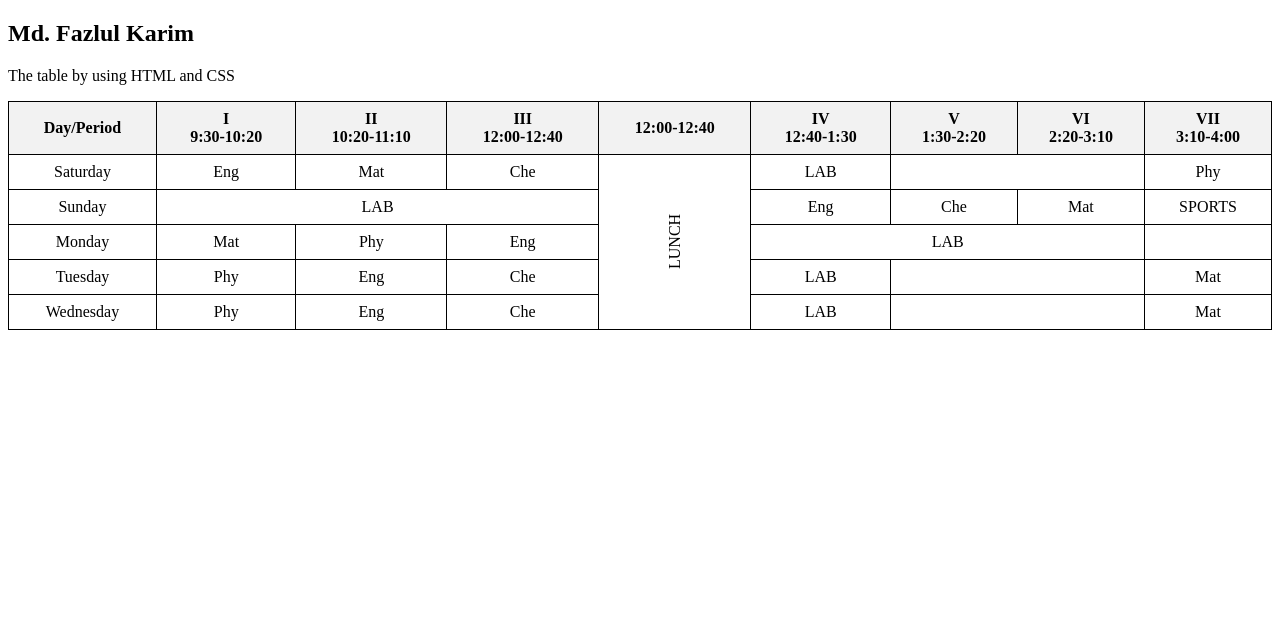
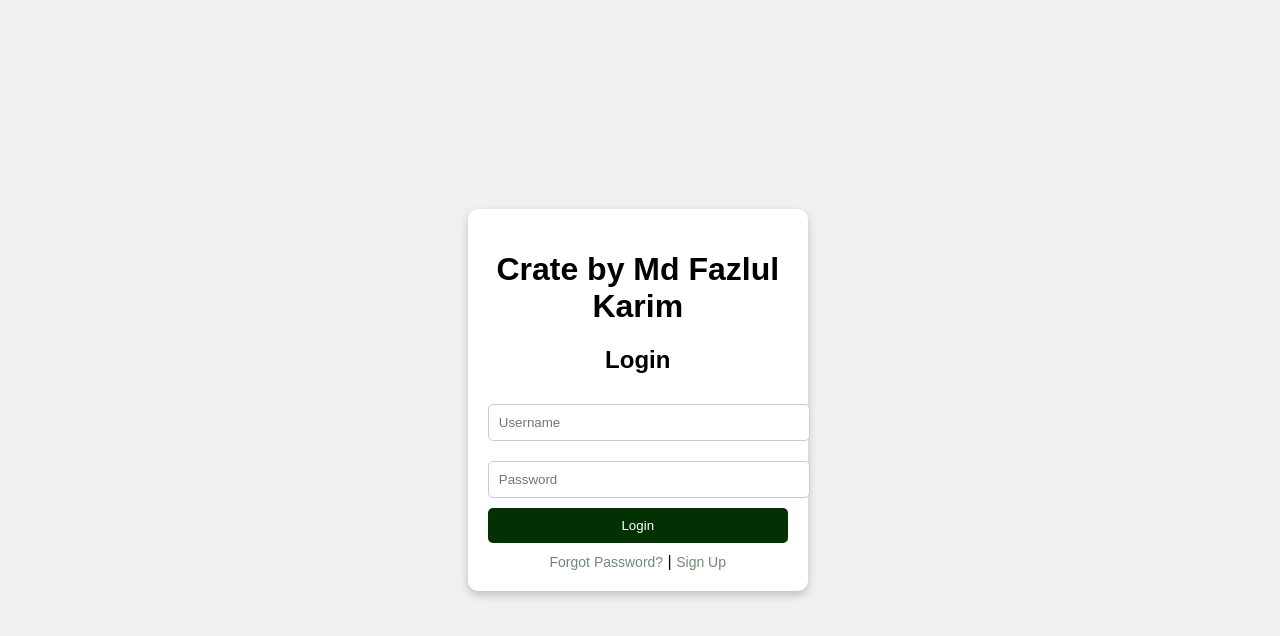
Before and after one commit to s-ohel/physics, a plain HTML site: page index.html in a window 1280 px wide. Drawn offline with Linux system fonts and the light colour scheme.

Commit message:
Add files via upload

```diff
--- a/index.html
+++ b/index.html
@@ -1,90 +1,72 @@
 <!DOCTYPE html>
 <html lang="en">
   <head>
-  <meta charset="UTF-8">
-  <title>Timetable</title>
+    <meta charset="UTF-8" />
+    <meta name="viewport" content="width=device-width, initial-scale=1.0" />
+    <title>Login Page</title>
     <style>
-    table {
-      border-collapse: collapse;
+      body {
+        font-family: Arial, sans-serif;
+        background-color: #f0f0f0;
+        display: flex;
+        justify-content: center;
+        align-items: center;
+        height: 100vh;
+        margin: 0;
+      }
+      .login-container {
+        background-color: white;
+        padding: 20px;
+        border-radius: 10px;
+        box-shadow: 0px 4px 8px rgba(0, 0, 0, 0.2);
+        text-align: center;
+        width: 300px;
+      }
+      input {
         width: 100%;
-      text-align: center;
+        padding: 10px;
+        margin: 10px 0;
+        border: 1px solid #ccc;
+        border-radius: 5px;
       }
-    th, td {
-      border: 1px solid black;
-      padding: 8px;
+      button {
+        width: 100%;
+        padding: 10px;
+        background-color: #023103;
+        color: white;
+        border: none;
+        border-radius: 5px;
+        cursor: pointer;
       }
-    th {
-      background-color: #f2f2f2;
+      button:hover {
+        background-color: #032718;
       }
-    .lunch {
-      writing-mode: vertical-rl;
-      transform: rotate(180deg);
+      .links {
+        margin-top: 10px;
+      }
+      .links a {
+        text-decoration: none;
+        color: #02310791;
+        font-size: 14px;
+      }
+      .links a:hover {
+        text-decoration: underline;
       }
     </style>
   </head>
   <body>
-
-<h2>Md. Fazlul Karim</h2>
-
-<p>The table by using HTML and CSS</p>
-
-<table>
-  <tr>
-    <th>Day/Period</th>
-    <th>I<br>9:30-10:20</th>
-    <th>II<br>10:20-11:10</th>
-    <th>III<br>12:00-12:40</th>
-    <th>12:00-12:40</th>
-    <th>IV<br>12:40-1:30</th>
-    <th>V<br>1:30-2:20</th>
-    <th>VI<br>2:20-3:10</th>
-    <th>VII<br>3:10-4:00</th>
-  </tr>
-  <tr>
-    <td>Saturday</td>
-    <td>Eng</td>
-    <td>Mat</td>
-    <td>Che</td>
-    <td rowspan="5" class="lunch">LUNCH</td>
-    <td>LAB</td>
-    <td colspan="2"></td>
-    <td>Phy</td>
-  </tr>
-  <tr>
-    <td>Sunday</td>
-    <td colspan="3">LAB</td>
-    <td>Eng</td>
-    <td>Che</td>
-    <td>Mat</td>
-    <td>SPORTS</td>
-  </tr>
-  <tr>
-    <td>Monday</td>
-    <td>Mat</td>
-    <td>Phy</td>
-    <td>Eng</td>
-    <td colspan="3">LAB</td>
-    <td></td>
-  </tr>
-  <tr>
-    <td>Tuesday</td>
-    <td>Phy</td>
-    <td>Eng</td>
-    <td>Che</td>
-    <td>LAB</td>
-    <td colspan="2"></td>
-    <td>Mat</td>
-  </tr>
-  <tr>
-    <td>Wednesday</td>
-    <td>Phy</td>
-    <td>Eng</td>
-    <td>Che</td>
-    <td>LAB</td>
-    <td colspan="2"></td>
-    <td>Mat</td>
-  </tr>
-</table>
-
+    <div class="login-container">
+      <h1>Crate by Md Fazlul Karim</h1>
+      <h2>Login</h2>
+      <form>
+        <input type="text" placeholder="Username" required />
+        <input type="password" placeholder="Password" required />
+        <button type="submit">Login</button>
+      </form>
+      <div class="links">
+        <a href="#">Forgot Password?</a> |
+        <a href="#">Sign Up</a>
+      </div>
+    </div>
   </body>
 </html>
```
Lines whose indentation alone changed are shown as unchanged.
